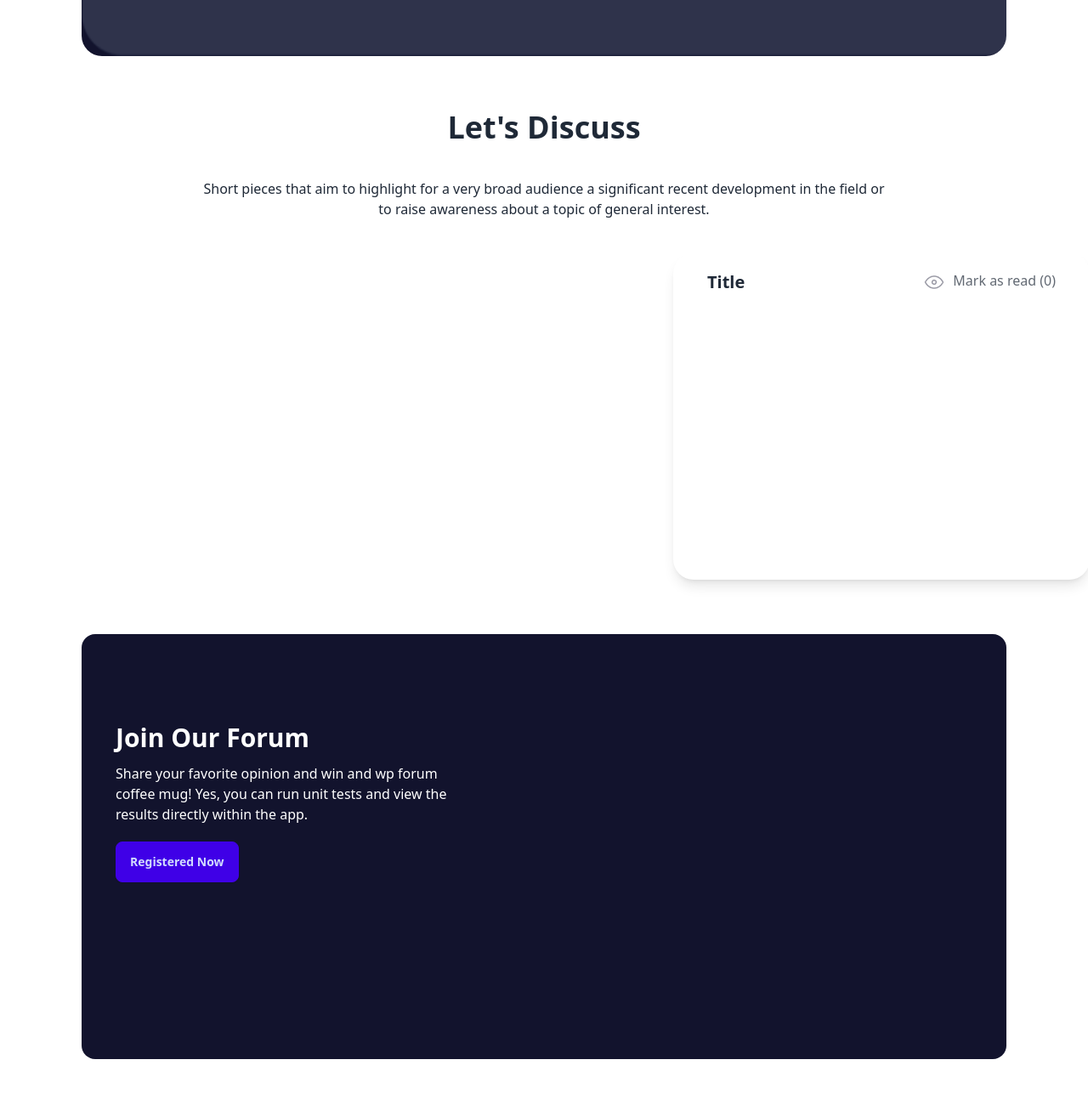
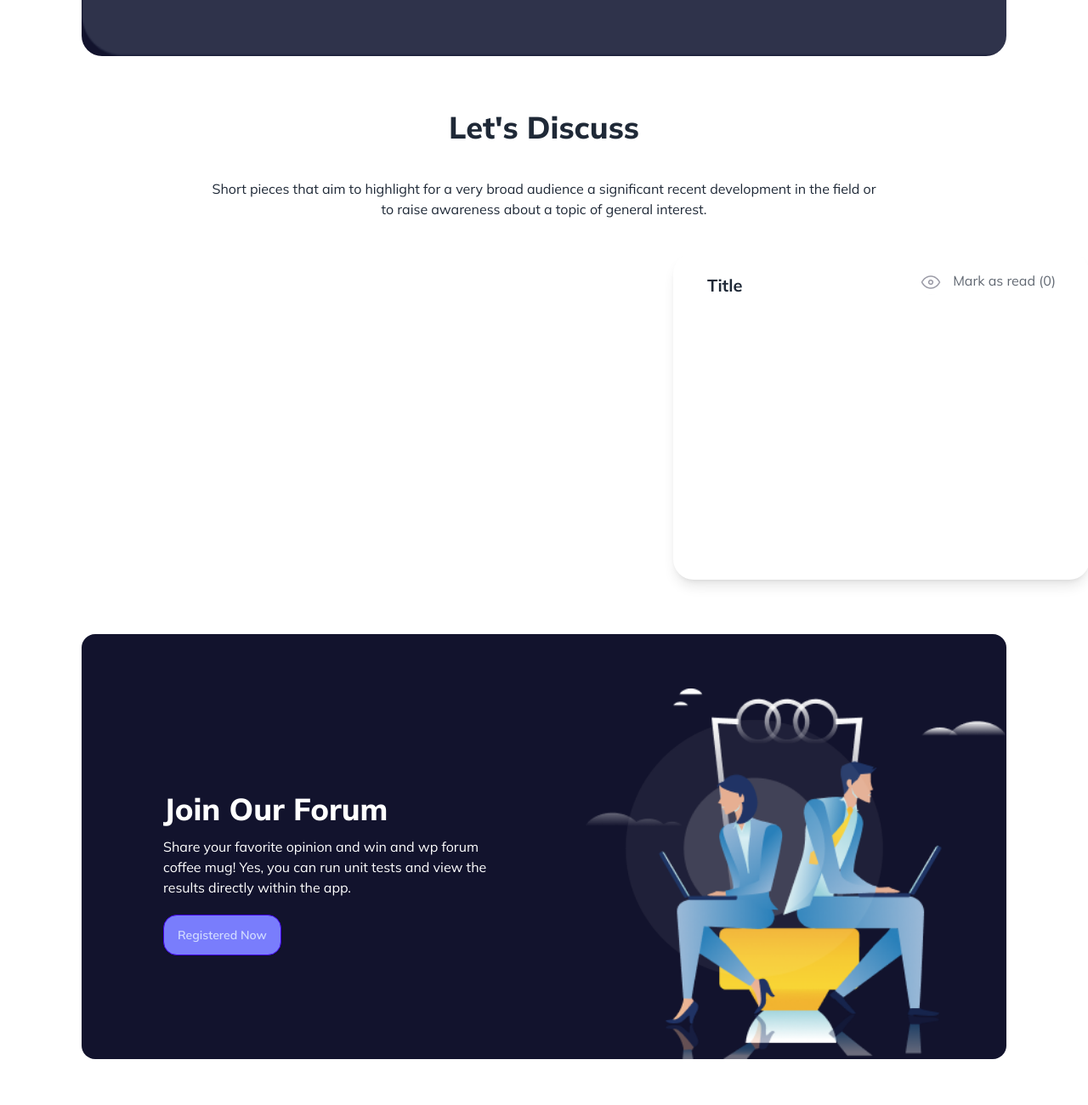
Before and after one commit to Mohammad-imran75/retro-forum, a plain HTML site: page retro-forum/index.html in a window 1280 px wide. Shown: the part 580-1880 px from the top of the page at 85% size. Drawn offline with nearby package versions, Linux system fonts and the light colour scheme; no server answers.

```diff
--- a/retro-forum/index.html
+++ b/retro-forum/index.html
@@ -8,12 +8,14 @@
     <script src="https://cdn.tailwindcss.com"></script>
 
     <link rel="stylesheet" href="style.css">
+    <link href="https://fonts.googleapis.com/css2?family=Mulish:ital,wght@0,200..1000;1,200..1000&display=swap" rel="stylesheet">
+
 
 </head>
-<body>
+<body class="">
     <header>
         <!-- start nav bar -->
-     <nav class="container mx-auto lg:px-24 py-2 bg-cyan-300 rounded-lg mt-4">
+     <nav class="container mx-auto lg:px-24 py-2 bg-indigo-500 rounded-lg mt-4">
        <div class="flex justify-between">
              <!-- left side -->
             <div>
@@ -53,7 +55,7 @@
                         <button  onclick="searchByCategory()"class="bg-[#797DFC] px-4 py-3 rounded-lg mt-6 absolute  -ml-20">Search</button>
                         <!-- ss -->
                     </div>
-                    <div class="bg-slate-300 lg:w-96 mx-auto rounded-xl shadow-xl border-b-4 border-l-4 border-orange-500 h-48 lg:mr-6 lg:mt-40 mr-40 p-6 font-semibold flex flex-col justify-between">
+                    <div class="bg-slate-300 lg:w-96 mx-auto rounded-xl shadow-xl border-b-4 border-l-4 border-orange-500 h-48 lg:mr-10 lg:mt-40 mr-40 p-6 font-semibold flex flex-col justify-between">
                        <div class="flex justify-between"> <h1 class="text-[20px]">Registered Users</h1>
                         <p class="text-[20px]">01</p></div>
 
@@ -76,7 +78,7 @@
      <section class="py-16 items-center">
 
         <!-- start Discuss section -->
-        <h2 class="text-4xl font-bold text-center">Let's Discuss</h2>
+        <h2 class="text-4xl font-extrabold text-center">Let's Discuss</h2>
         <p class="text-center p-10">Short pieces that aim to highlight for a very broad audience a significant recent development in the field or <br> to raise awareness about a topic of general interest.</p>
 
         <div class="container mx-auto px-20 " id="spiner">
@@ -94,7 +96,7 @@
                     <div class="flex px-8 pt-3 items-center justify-between">
                       <h1 class="font-bold text-xl ">Title</h1>
                       <h1 class="flex opacity-70">
-                        <img  class="mr-2" src="./images/Group 16.png" alt="s" />
+                        <img  class="mr-2" src="./images/Group 16 (1).png" alt="s" />
                         Mark as read (<span id="counts">0</span>)
                       </h1>
                     </div>
@@ -102,16 +104,10 @@
                     <!-- append-content -->
                     <div class="mt-5" id="addContent" >
 
-                        <!-- <div class=" flex justify-between h-24 bg-slate-200 shadow-2xl">
-                            <h1 class="text-[20px] font-semibold p-5">10 Kids Unaware of Their <br> Halloween Costume</h1>
-                            <h1 class="text-[20px] font-semibold p-5">sfdhds</h1>
-                        </div> -->
 
                     </div>
 
-                    <!-- app -->
 
-                    <!-- app -->
 
                   </div>
                 </div>
@@ -122,16 +118,16 @@
      <section class="py-16 bg-[#12132D] h-[830px] lg:h-[500px] rounded-2xl container mx-auto">
 
         <div class="grid grid-cols-1 lg:grid-cols-2 gap-24">
-            <div class="flex flex-col p-10 justify-center">
-                <h1 class="text-3xl font-semibold text-white mb-3">Join Our Forum</h1>
+            <div class="flex flex-col ml-24 justify-center">
+                <h1 class="text-4xl font-extrabold text-white mb-3">Join Our Forum</h1>
                 <p class="text-white">Share your favorite opinion and win and wp forum coffee mug! Yes, you can run unit tests and view the results directly within the app. </p>
                 <div>
-                    <button class="btn btn-active btn-primary mt-5">Registered Now</button>
+                    <button class="btn rounded-2xl btn-active btn-primary mt-5 bg-[#797DFC]">Registered Now</button>
                 </div>
 
             </div>
             <div>
-                <img src="images/Layer 1.png" class="lg:w-[500px]" alt="">
+                <img src="./images/joinforum.png" class="lg:w-[500px]" alt="">
             </div>
         </div>
 
--- a/retro-forum/style.css
+++ b/retro-forum/style.css
@@ -1,3 +1,6 @@
 #spiner {
     display: none;
   }
+  body {
+    font-family: 'Mulish', sans-serif;
+}
```
